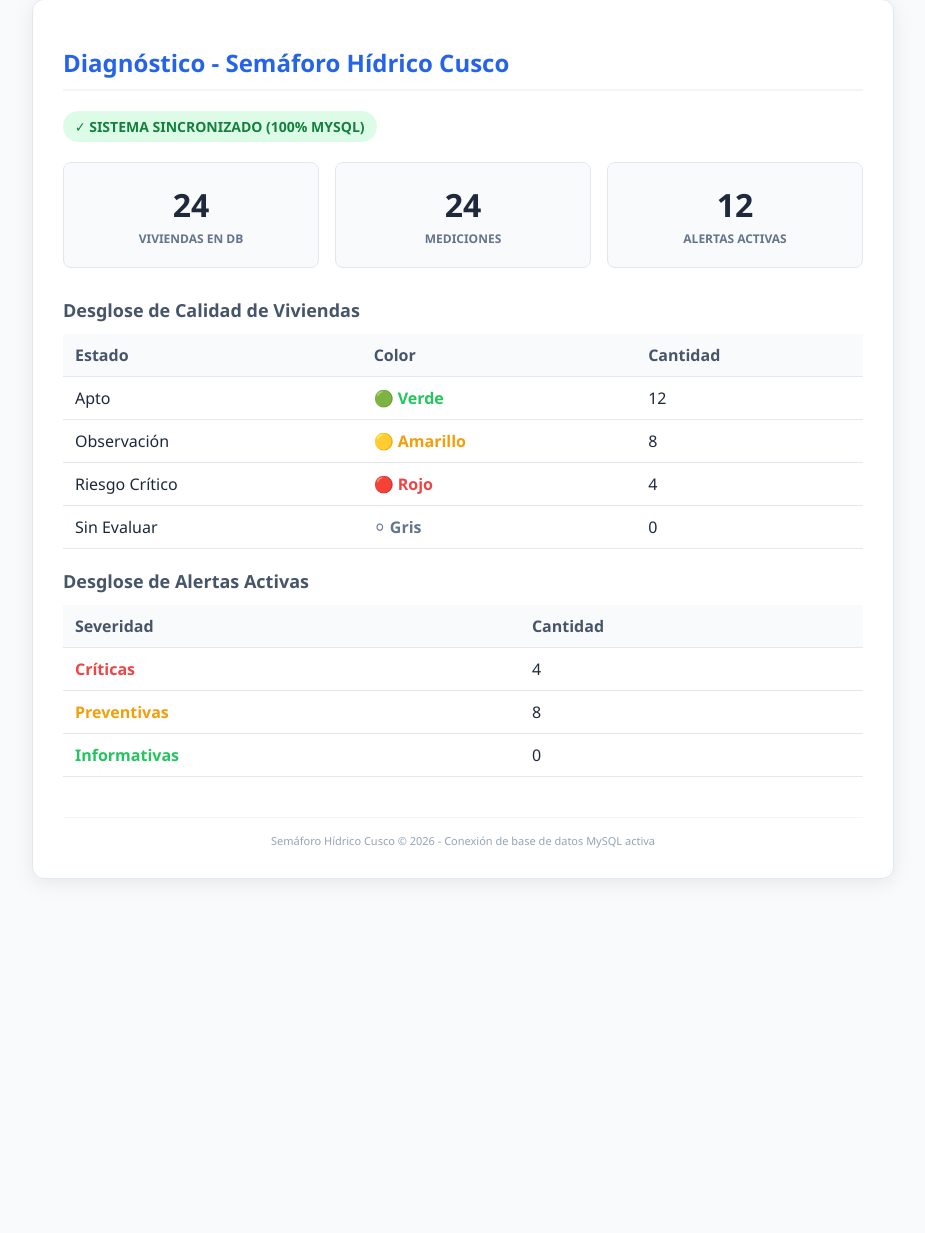
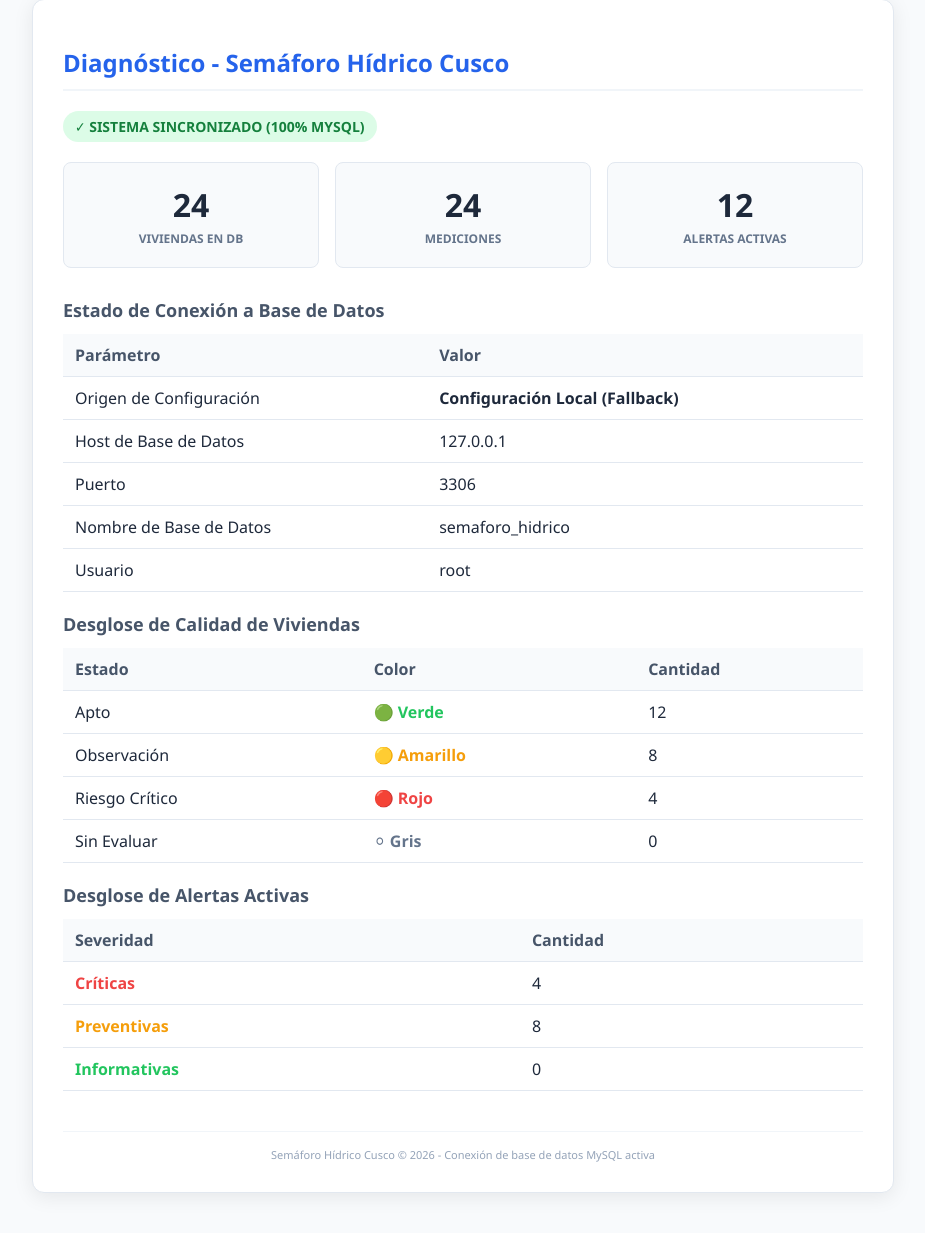
Before and after one commit to 76213869-sketch/SemaforoCuscoOK, a PHP site: page /diagnostico.php in a window 1280 px wide. Shown: the part 41-1274 px from the top of the page, without its empty margins (177-1102 px from the left). Before the commit the page ends 920 px from the top, so only its background shows below. Run offline with PHP 8.4, Linux system fonts and the light colour scheme; data comes from the database, SQL or seed files in the repository.

Commit message:
Corregir database Railway

```diff
--- a/config/database.php
+++ b/config/database.php
@@ -43,15 +43,33 @@ if (!function_exists('getRailwayEnv')) {
     }
 }
 
-// Resolver las variables del entorno buscando en Railway primero
-$host = getRailwayEnv('MYSQLHOST');
-$port = getRailwayEnv('MYSQLPORT');
-$dbname = getRailwayEnv('MYSQLDATABASE');
-$user = getRailwayEnv('MYSQLUSER');
-$password = getRailwayEnv('MYSQLPASSWORD');
+// Resolver las variables del entorno buscando en Railway primero (detectando MYSQL_URL o MYSQL_PUBLIC_URL)
+$mysql_url = getRailwayEnv('MYSQL_URL') ?: getRailwayEnv('MYSQL_PUBLIC_URL');
+$parsed_successfully = false;
 
-// Si no está en Railway (no se detectó host), aplicar los fallbacks locales
-if ($host === null) {
+$host = null;
+$port = null;
+$dbname = null;
+$user = null;
+$password = null;
+
+if ($mysql_url) {
+    $parsed = parse_url($mysql_url);
+    if ($parsed && isset($parsed['host'])) {
+        $host = $parsed['host'];
+        $port = $parsed['port'] ?? '3306';
+        $user = $parsed['user'] ?? '';
+        $password = $parsed['pass'] ?? '';
+        $dbname = isset($parsed['path']) ? ltrim($parsed['path'], '/') : '';
+        if ($dbname && strpos($dbname, '?') !== false) {
+            $dbname = explode('?', $dbname)[0];
+        }
+        $parsed_successfully = true;
+    }
+}
+
+// Si no está en Railway o no se pudo parsear, aplicar los fallbacks locales
+if (!$parsed_successfully) {
     $host = '127.0.0.1';
     $port = '3306';
     $dbname = 'semaforo_hidrico';
@@ -70,6 +88,8 @@ if (!defined('DB_USER')) define('DB_USER', $user);
 if (!defined('DB_PASS')) define('DB_PASS', $password);
 if (!defined('DB_NAME')) define('DB_NAME', $dbname);
 if (!defined('DB_PORT')) define('DB_PORT', $port);
+if (!defined('DB_USING_URL')) define('DB_USING_URL', $parsed_successfully);
+if (!defined('DB_URL_VAR')) define('DB_URL_VAR', getRailwayEnv('MYSQL_URL') ? 'MYSQL_URL' : (getRailwayEnv('MYSQL_PUBLIC_URL') ? 'MYSQL_PUBLIC_URL' : 'NINGUNA'));
 
 /**
  * Retorna una conexión PDO a la base de datos MySQL.
@@ -190,22 +210,19 @@ function getDatabaseConnection() {
 
         return $pdo;
 
-    } catch (PDOException $e) {
+     } catch (PDOException $e) {
         // Diagnóstico detallado si falla la conexión
         $envState = [
-            'MYSQLHOST' => getenv('MYSQLHOST') !== false ? 'DEFINIDA' : 'NO_DEFINIDA',
-            'MYSQLPORT' => getenv('MYSQLPORT') !== false ? 'DEFINIDA' : 'NO_DEFINIDA',
-            'MYSQLDATABASE' => getenv('MYSQLDATABASE') !== false ? 'DEFINIDA' : 'NO_DEFINIDA',
-            'MYSQLUSER' => getenv('MYSQLUSER') !== false ? 'DEFINIDA' : 'NO_DEFINIDA',
-            'MYSQLPASSWORD' => getenv('MYSQLPASSWORD') !== false ? 'DEFINIDA' : 'NO_DEFINIDA'
+            'MYSQL_URL' => (getRailwayEnv('MYSQL_URL') !== null) ? 'DEFINIDA' : 'NO_DEFINIDA',
+            'MYSQL_PUBLIC_URL' => (getRailwayEnv('MYSQL_PUBLIC_URL') !== null) ? 'DEFINIDA' : 'NO_DEFINIDA'
         ];
 
         $diagMsg = "\n[DIAGNÓSTICO TEMPORAL DE CONEXIÓN]:\n";
-        $diagMsg .= "- Evaluado Host (DB_HOST): " . (DB_HOST ?? 'NULL') . "\n";
-        $diagMsg .= "- Evaluado Puerto (DB_PORT): " . (DB_PORT ?? 'NULL') . "\n";
-        $diagMsg .= "- Evaluado DB Name (DB_NAME): " . (DB_NAME ?? 'NULL') . "\n";
-        $diagMsg .= "- Evaluado Usuario (DB_USER): " . (DB_USER ?? 'NULL') . "\n";
-        $diagMsg .= "- Entorno Railway Detectado: " . (getenv('MYSQLHOST') !== false ? 'SI' : 'NO') . "\n";
+        $diagMsg .= "- Evaluado Host (DB_HOST): " . (defined('DB_HOST') ? DB_HOST : 'NULL') . "\n";
+        $diagMsg .= "- Evaluado Puerto (DB_PORT): " . (defined('DB_PORT') ? DB_PORT : 'NULL') . "\n";
+        $diagMsg .= "- Evaluado DB Name (DB_NAME): " . (defined('DB_NAME') ? DB_NAME : 'NULL') . "\n";
+        $diagMsg .= "- Evaluado Usuario (DB_USER): " . (defined('DB_USER') ? DB_USER : 'NULL') . "\n";
+        $diagMsg .= "- Entorno Railway Detectado (URL): " . (DB_USING_URL ? 'SI (' . DB_URL_VAR . ')' : 'NO') . "\n";
         $diagMsg .= "- Variables de Entorno de Railway: " . json_encode($envState) . "\n";
 
         // Lanzar una excepción con el diagnóstico incorporado para el log del servidor y para el front
--- a/diagnostico.php
+++ b/diagnostico.php
@@ -105,6 +105,13 @@ if ($isCli) {
     echo "====================================================\n";
     echo "Estado del Sistema: " . ($status === 'OK' ? "SINCRO OK (100% MySQL)" : "ERROR: INCONSISTENCIA DETECTADA") . "\n";
     echo "----------------------------------------------------\n";
+    echo "Conexión a Base de Datos:\n";
+    echo "  - Origen: " . (DB_USING_URL ? "Railway URL (" . DB_URL_VAR . ")" : "Local Fallback") . "\n";
+    echo "  - Host: " . DB_HOST . "\n";
+    echo "  - Puerto: " . DB_PORT . "\n";
+    echo "  - Base de Datos: " . DB_NAME . "\n";
+    echo "  - Usuario: " . DB_USER . "\n";
+    echo "----------------------------------------------------\n";
     echo "Totales en MySQL:\n";
     echo "  - Total de Viviendas: {$countViviendas}\n";
     echo "  - Total de Mediciones: {$countAnalisis}\n";
@@ -136,6 +143,14 @@ if ($isCli) {
         header('Content-Type: application/json; charset=utf-8');
         echo json_encode([
             'status' => $status,
+            'db_connection' => [
+                'using_url' => DB_USING_URL,
+                'url_var' => DB_URL_VAR,
+                'host' => DB_HOST,
+                'port' => DB_PORT,
+                'dbname' => DB_NAME,
+                'user' => DB_USER
+            ],
             'totales' => [
                 'viviendas' => $countViviendas,
                 'mediciones' => $countAnalisis,
@@ -216,6 +231,34 @@ if ($isCli) {
                 </div>
             </div>
 
+            <h2>Estado de Conexión a Base de Datos</h2>
+            <table>
+                <tr>
+                    <th>Parámetro</th>
+                    <th>Valor</th>
+                </tr>
+                <tr>
+                    <td>Origen de Configuración</td>
+                    <td><strong><?php echo DB_USING_URL ? 'Railway URL (' . htmlspecialchars(DB_URL_VAR) . ')' : 'Configuración Local (Fallback)'; ?></strong></td>
+                </tr>
+                <tr>
+                    <td>Host de Base de Datos</td>
+                    <td><?php echo htmlspecialchars(DB_HOST); ?></td>
+                </tr>
+                <tr>
+                    <td>Puerto</td>
+                    <td><?php echo htmlspecialchars(DB_PORT); ?></td>
+                </tr>
+                <tr>
+                    <td>Nombre de Base de Datos</td>
+                    <td><?php echo htmlspecialchars(DB_NAME); ?></td>
+                </tr>
+                <tr>
+                    <td>Usuario</td>
+                    <td><?php echo htmlspecialchars(DB_USER); ?></td>
+                </tr>
+            </table>
+
             <h2>Desglose de Calidad de Viviendas</h2>
             <table>
                 <tr>
```
